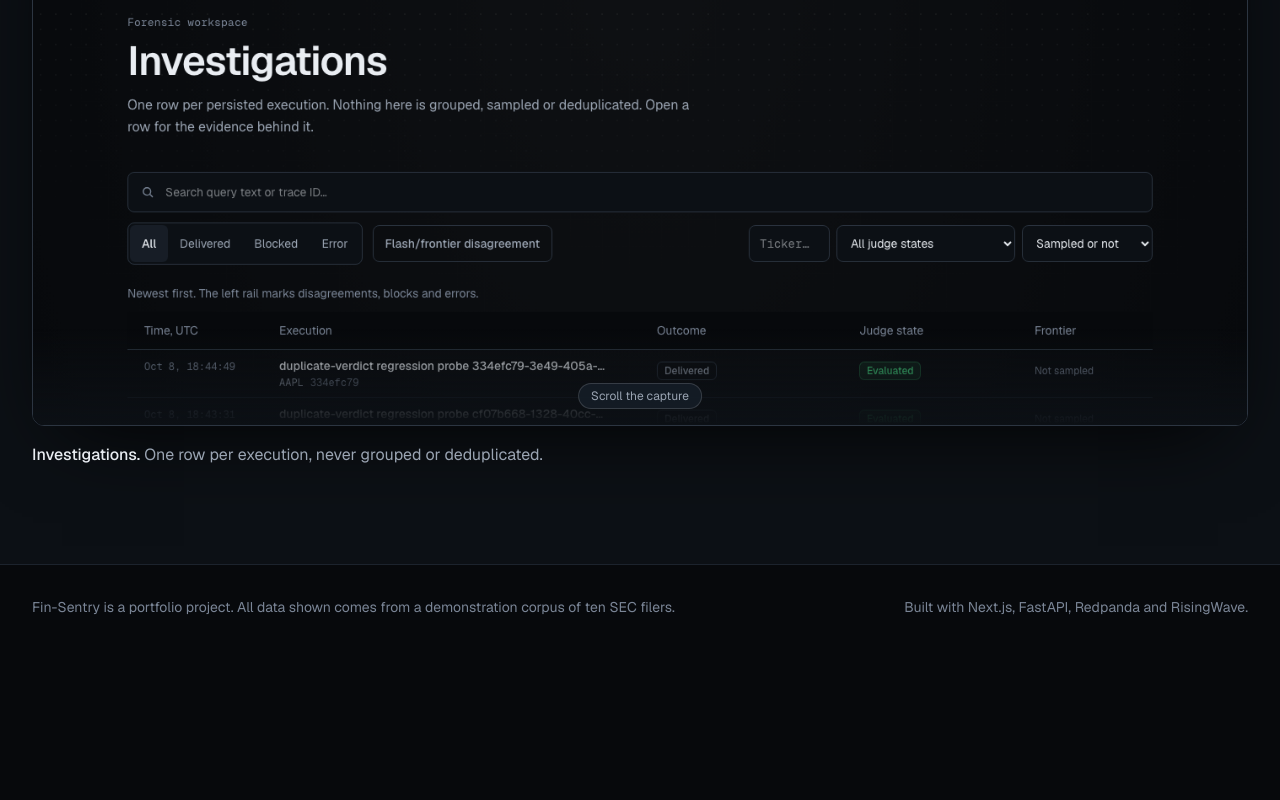
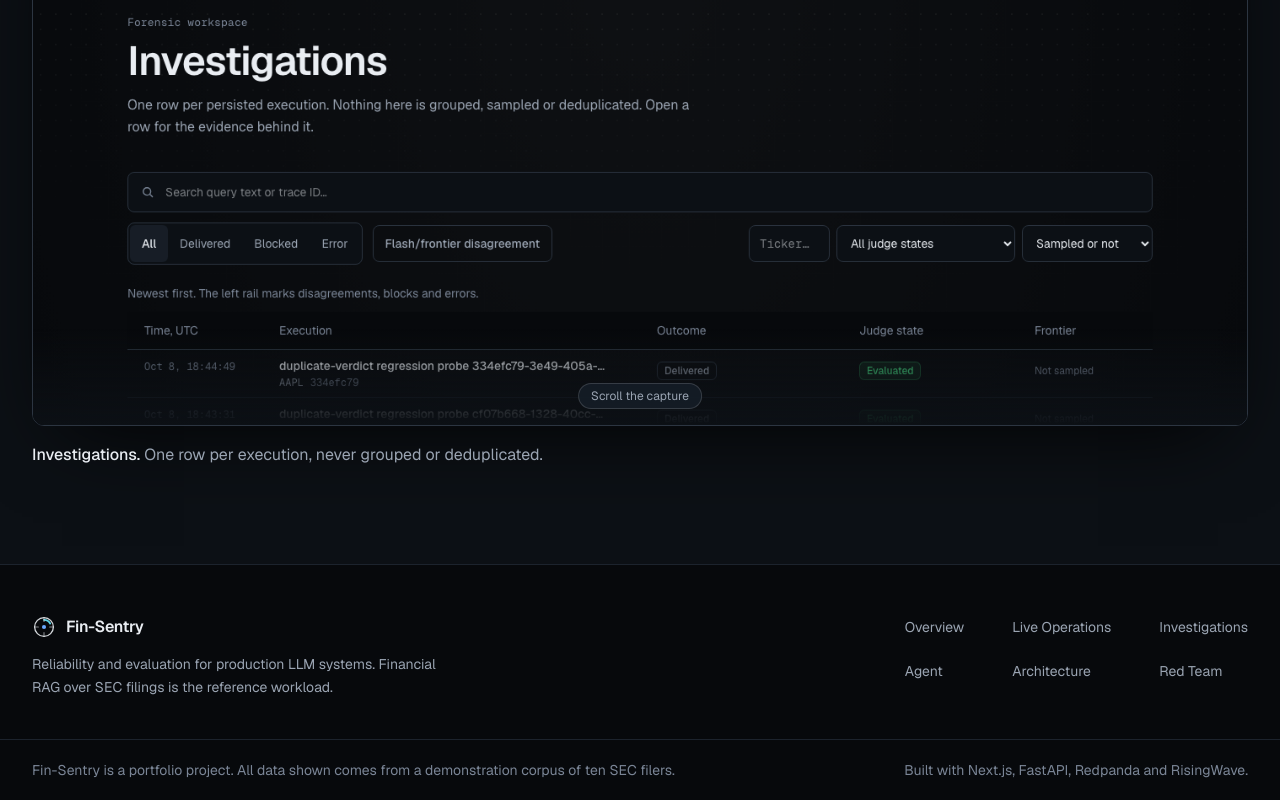
Before and after one commit to PrathamHusky07/fin-sentry, a Next.js app in the folder web/: page / in a window 1280 px wide. Shown: the part 5701-6501 px from the top of the page. Before the commit the page ends 6350 px from the top, so only its background shows below. Built offline with nearby package versions, Linux system fonts and the light colour scheme.

Commit message:
add one global footer through the root layout and share the route list with the top bar

```diff
--- a/web/app/layout.tsx
+++ b/web/app/layout.tsx
@@ -1,5 +1,6 @@
 import type { Metadata, Viewport } from "next";
 import { Geist, Geist_Mono } from "next/font/google";
+import { SiteFooter } from "@/components/site-footer";
 import { TopNav } from "@/components/top-nav";
 import "./globals.css";
 
@@ -41,6 +42,7 @@ export default function RootLayout({ children }: LayoutProps<"/">) {
         <main id="main-content" className="flex flex-1 flex-col">
           {children}
         </main>
+        <SiteFooter />
       </body>
     </html>
   );
--- a/web/app/page.tsx
+++ b/web/app/page.tsx
@@ -198,16 +198,6 @@ export default function LandingPage() {
           </figure>
         </div>
       </section>
-
-      <footer className="border-border border-t">
-        <div className="text-text-tertiary mx-auto flex w-full max-w-7xl flex-col gap-2 px-4 py-8 text-sm sm:flex-row sm:justify-between sm:px-8">
-          <p>
-            Fin-Sentry is a portfolio project. All data shown comes from a
-            demonstration corpus of ten SEC filers.
-          </p>
-          <p>Built with Next.js, FastAPI, Redpanda and RisingWave.</p>
-        </div>
-      </footer>
     </div>
   );
 }
--- /dev/null
+++ b/web/components/site-footer.tsx
@@ -0,0 +1,53 @@
+import Link from "next/link";
+import { Mark } from "@/components/mark";
+import { ROUTES } from "@/lib/routes";
+
+/**
+ * The one footer, rendered by the root layout so every route has it. It states what the
+ * project is and links to the same routes as the top bar. It reports no status and no
+ * numbers, so it can never disagree with a page.
+ */
+export function SiteFooter() {
+  return (
+    <footer className="border-border border-t">
+      <div className="mx-auto grid w-full max-w-7xl gap-6 px-4 py-8 sm:px-8 sm:py-10 lg:grid-cols-[minmax(0,26rem)_1fr] lg:gap-20">
+        <div>
+          <Link
+            href="/"
+            className="text-text-primary -ml-2 inline-flex min-h-11 items-center gap-2.5 rounded-md px-2 text-base font-semibold tracking-tight"
+          >
+            <Mark />
+            Fin-Sentry
+          </Link>
+          <p className="text-text-secondary mt-1 text-base leading-relaxed text-pretty sm:text-sm">
+            Reliability and evaluation for production LLM systems. Financial RAG
+            over SEC filings is the reference workload.
+          </p>
+        </div>
+        <nav aria-label="Footer">
+          <ul className="grid grid-cols-2 gap-x-6 sm:grid-cols-3 lg:w-max lg:grid-cols-[repeat(3,max-content)] lg:gap-x-12 lg:justify-self-end">
+            {ROUTES.map((route) => (
+              <li key={route.href}>
+                <Link
+                  href={route.href}
+                  className="text-text-secondary hover:text-text-primary inline-flex min-h-11 items-center text-base transition-colors sm:text-sm"
+                >
+                  {route.label}
+                </Link>
+              </li>
+            ))}
+          </ul>
+        </nav>
+      </div>
+      <div className="border-border border-t">
+        <div className="text-text-tertiary mx-auto flex w-full max-w-7xl flex-col gap-1 px-4 py-5 text-base sm:flex-row sm:justify-between sm:px-8 sm:text-sm">
+          <p>
+            Fin-Sentry is a portfolio project. All data shown comes from a
+            demonstration corpus of ten SEC filers.
+          </p>
+          <p>Built with Next.js, FastAPI, Redpanda and RisingWave.</p>
+        </div>
+      </div>
+    </footer>
+  );
+}
--- a/web/components/top-nav.tsx
+++ b/web/components/top-nav.tsx
@@ -4,15 +4,7 @@ import { useEffect, useRef, useState } from "react";
 import Link from "next/link";
 import { usePathname } from "next/navigation";
 import { Mark } from "@/components/mark";
-
-const ROUTES = [
-  { href: "/overview", label: "Overview" },
-  { href: "/operations", label: "Live Operations" },
-  { href: "/investigations", label: "Investigations" },
-  { href: "/agent", label: "Agent" },
-  { href: "/architecture", label: "Architecture" },
-  { href: "/red-team", label: "Red Team" },
-] as const;
+import { ROUTES } from "@/lib/routes";
 
 function isActive(pathname: string, href: string): boolean {
   return pathname === href || pathname.startsWith(`${href}/`);
--- /dev/null
+++ b/web/lib/routes.ts
@@ -0,0 +1,11 @@
+/** The product routes, in navigation order. The top bar and the footer both read this list,
+ * and routes.test.ts checks that every entry has a page, so neither can link to a route that
+ * does not exist. */
+export const ROUTES = [
+  { href: "/overview", label: "Overview" },
+  { href: "/operations", label: "Live Operations" },
+  { href: "/investigations", label: "Investigations" },
+  { href: "/agent", label: "Agent" },
+  { href: "/architecture", label: "Architecture" },
+  { href: "/red-team", label: "Red Team" },
+] as const;
```
Also changed, not shown: 2 other files (tests, documents, lock files or other folders).
